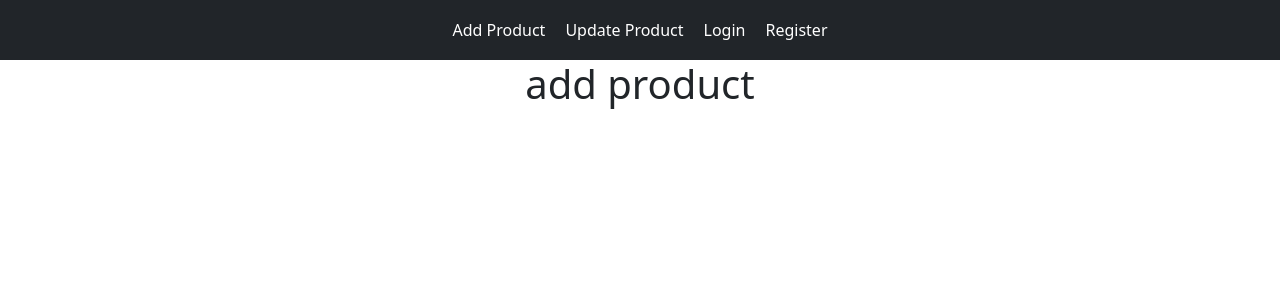
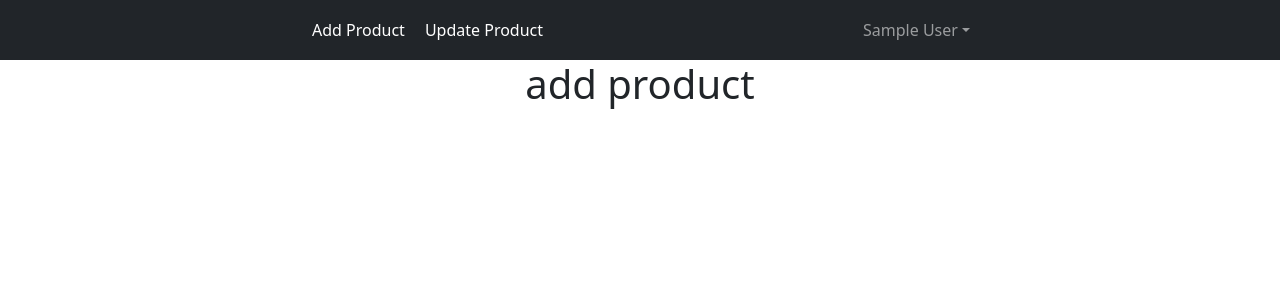
Before and after one commit to 0codezone/ecommerce-dashboard, a React (Create React App) app: page /add in a window 1280 px wide. Shown: the top 300 px of the page. Built offline with nearby package versions, Linux system fonts and the light colour scheme; sample sign-in values are in the browser's storage.

Commit message:
protected route , logout feature

```diff
--- a/src/App.js
+++ b/src/App.js
@@ -1,21 +1,21 @@
 import "./App.css";
-import Header from "./Header";
 import { BrowserRouter, Route, Routes } from "react-router-dom";
 import Login from "./main/Login";
 import Register from "./main/Register";
 import AddProduct from "./main/AddProduct";
 import UpdateProduct from "./main/UpdateProduct";
+import Protected from "./Protected";
 
 function App() {
   return (
     <div className="App">
       <BrowserRouter>
-        <Header />
         <Routes>
           <Route path="/login" element={<Login />} />
-          <Route path="/register" element={<Register />} />
-          <Route path="/add" element={<AddProduct />} />
-          <Route path="/update" element={<UpdateProduct />} />
+          <Route path="/" element={<Register />} />
+
+          <Route path="/add" element={<Protected Cmp={AddProduct} />} />
+          <Route path="/update" element={<Protected Cmp={UpdateProduct} />} />
         </Routes>
       </BrowserRouter>
     </div>
--- a/src/Header.js
+++ b/src/Header.js
@@ -1,18 +1,47 @@
 import React from "react";
-import { Nav, Navbar } from "react-bootstrap";
+import { Nav, Navbar, NavDropdown } from "react-bootstrap";
 import { Link } from "react-router-dom";
+import { useNavigate } from "react-router-dom";
 import "./App.css";
 
 function Header() {
+  const user = JSON.parse(localStorage.getItem("user-info"));
+  console.warn(user);
+
+  const navigate = useNavigate();
+  function onLogout() {
+    localStorage.clear();
+    navigate("/login");
+  }
+
   return (
     <div>
-      <Navbar bg="dark" variant="dark">
-        <Nav className="m-auto  nav_bar_wrapper">
-          <Link to="/add">Add Product</Link>
-          <Link to="/update">Update Product</Link>
-          <Link to="/login">Login</Link>
-          <Link to="/register">Register</Link>
+      <Navbar
+        bg="dark"
+        variant="dark"
+        className="d-flex justify-content-evenly"
+      >
+        <Nav className="nav_bar_wrapper">
+          {localStorage.getItem("user-info") ? (
+            <>
+              <Link to="/add">Add Product</Link>
+              <Link to="/update">Update Product</Link>
+            </>
+          ) : (
+            <>
+              <Link to="/login">Login</Link>
+              <Link to="/">Register</Link>
+            </>
+          )}
         </Nav>
+        {localStorage.getItem("user-info") ? (
+          <Nav>
+            <NavDropdown title={user && user.name}>
+              <NavDropdown.Item onClick={onLogout}>Logout</NavDropdown.Item>
+              <NavDropdown.Item>Profile</NavDropdown.Item>
+            </NavDropdown>
+          </Nav>
+        ) : null}
       </Navbar>
     </div>
   );
--- /dev/null
+++ b/src/Protected.js
@@ -0,0 +1,21 @@
+import React from "react";
+import { useEffect } from "react";
+import { useNavigate } from "react-router-dom";
+
+function Protected(props) {
+  let Cmp = props.Cmp;
+
+  const navigate = useNavigate();
+  useEffect(() => {
+    if (!localStorage.getItem("user-info")) {
+      navigate("/");
+    }
+  });
+  return (
+    <div>
+      <Cmp />
+    </div>
+  );
+}
+
+export default Protected;
--- a/src/main/AddProduct.js
+++ b/src/main/AddProduct.js
@@ -1,8 +1,10 @@
 import React from "react";
+import Header from "../Header";
 
 function AddProduct() {
   return (
     <div>
+      <Header />
       <h1>add product</h1>
     </div>
   );
--- a/src/main/Login.js
+++ b/src/main/Login.js
@@ -1,7 +1,19 @@
 import React from "react";
+import Header from "../Header";
+import { useEffect } from "react";
+import { useNavigate } from "react-router-dom";
 
 function Login() {
+  const navigate = useNavigate();
+  useEffect(() => {
+    if (localStorage.getItem("user-info")) {
+      navigate("/add");
+    }
+  });
+
   return (
+    <>
+      <Header />
       <div
         className="d-flex justify-content-center flex-column height"
         style={{ height: "90vh" }}
@@ -31,6 +43,7 @@ function Login() {
           </button>
         </form>
       </div>
+    </>
   );
 }
 
--- a/src/main/Register.js
+++ b/src/main/Register.js
@@ -1,12 +1,20 @@
 import React from "react";
-import { useState } from "react";
+import Header from "../Header";
+
+import { useState, useEffect } from "react";
 import { useNavigate } from "react-router-dom";
 
 function Register() {
+  const navigate = useNavigate();
+  useEffect(() => {
+    if (localStorage.getItem("user-info")) {
+      navigate("/add");
+    }
+  });
+
   const [name, setName] = useState("");
   const [email, setEmail] = useState("");
   const [password, setPassword] = useState("");
-  const navigate = useNavigate();
 
   async function SignUp() {
     let item = { name, email, password };
@@ -26,6 +34,8 @@ function Register() {
   }
 
   return (
+    <>
+      <Header />
       <div
         className="d-flex justify-content-center flex-column height"
         style={{ height: "90vh" }}
@@ -69,6 +79,7 @@ function Register() {
           </button>
         </form>
       </div>
+    </>
   );
 }
 
--- a/src/main/UpdateProduct.js
+++ b/src/main/UpdateProduct.js
@@ -1,8 +1,10 @@
 import React from "react";
+import Header from "../Header";
 
 function UpdateProduct() {
   return (
     <div>
+      <Header />
       <h1> Update Product </h1>
     </div>
   );
```
Lines whose indentation alone changed are shown as unchanged.
